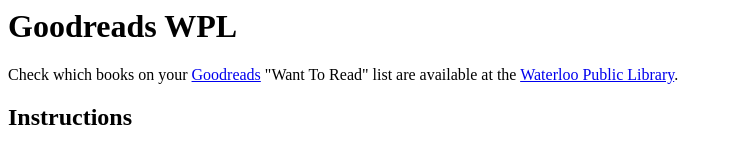
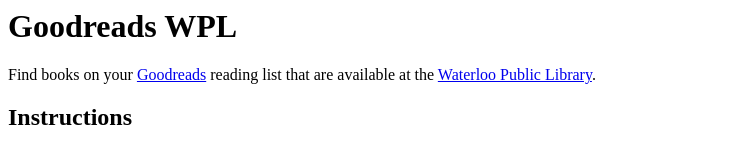
Before and after one commit to OliverCardoza/goodreads-wpl, a plain HTML site: page index.html in a window 1280 px wide. Shown: the top 151 px of the page, without its empty margins (0-733 px from the left). Drawn offline with nearby package versions, Linux system fonts and the light colour scheme; no server answers.

Commit message:
Update tagline to be clearer

```diff
--- a/index.html
+++ b/index.html
@@ -7,7 +7,7 @@
   <body>
     <h1>Goodreads WPL</h1>
     <p>
-      Check which books on your <a href="https://goodreads.com">Goodreads</a> "Want To Read" list are available at the
+      Find books on your <a href="https://goodreads.com">Goodreads</a> reading list that are available at the
       <a href="https://wpl.ca">Waterloo Public Library</a>.
     </p>
     <section>
```
